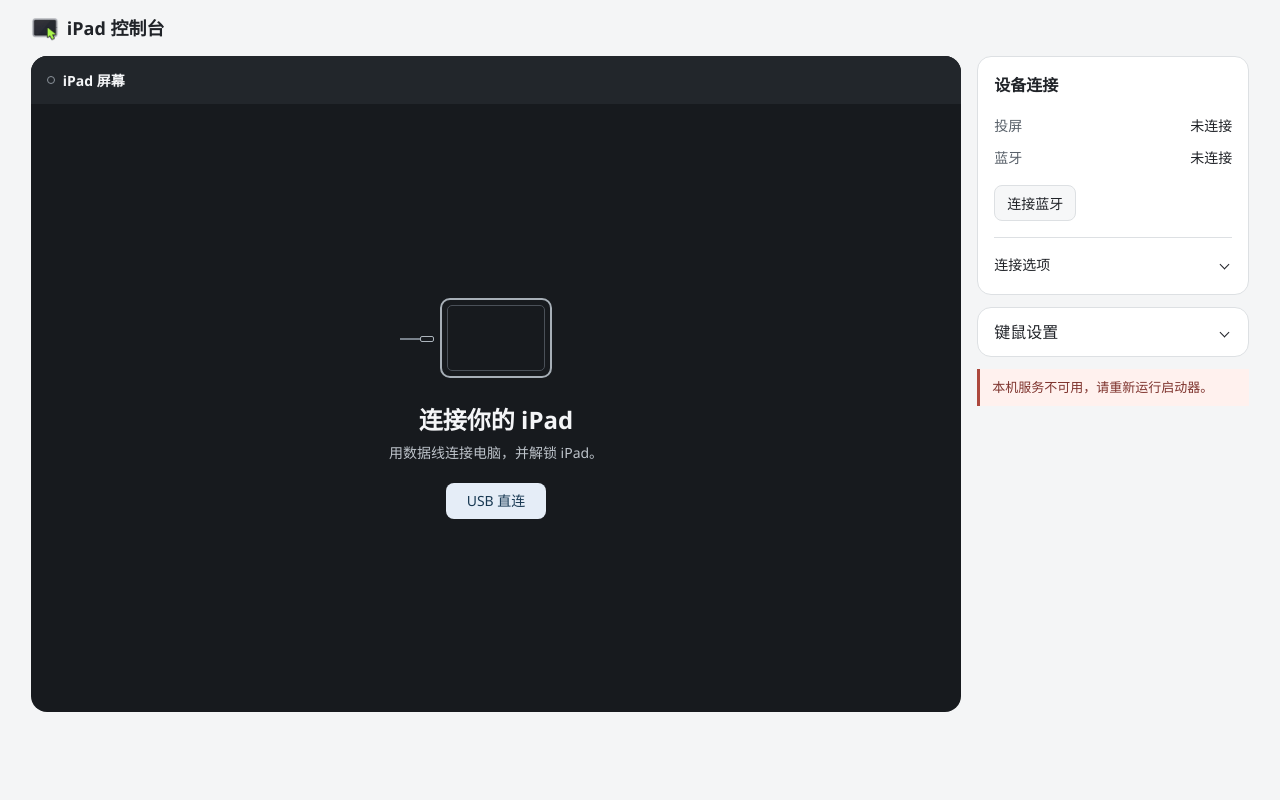
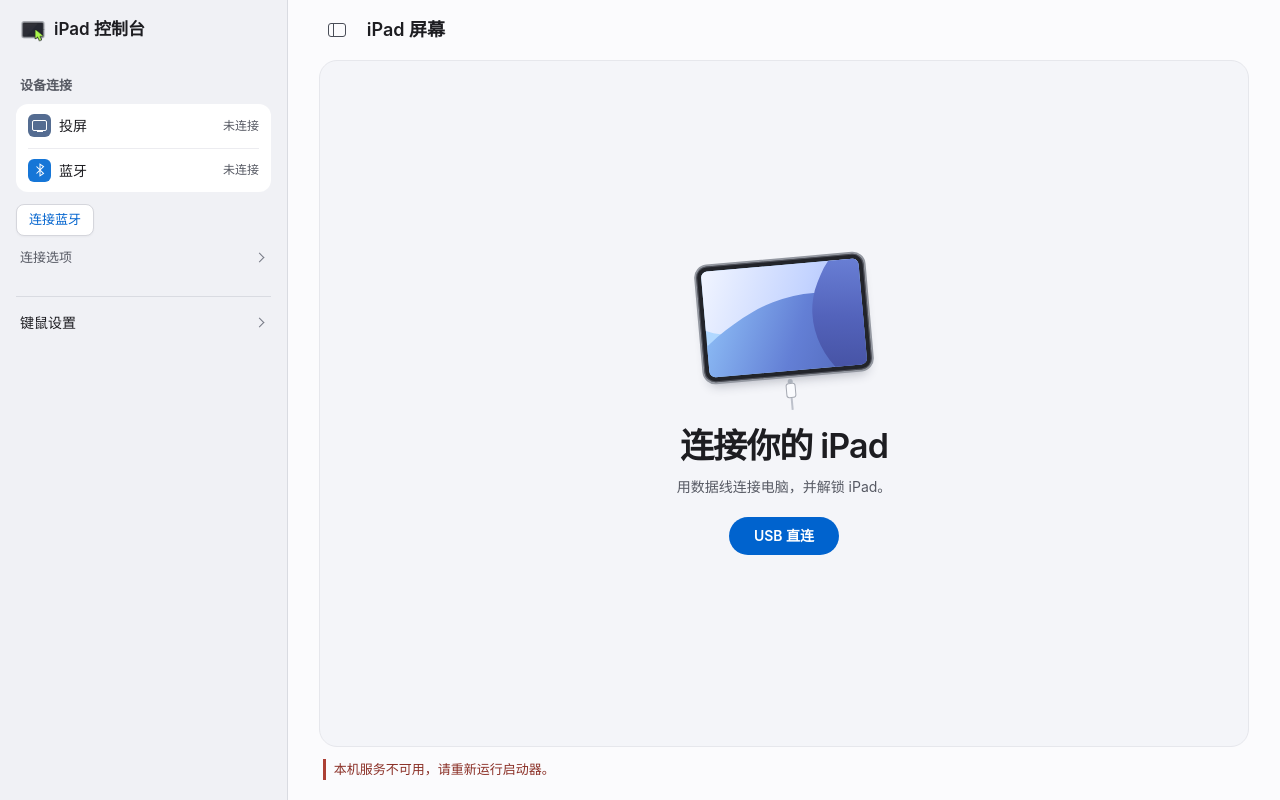
Before and after one commit to LiuJH12138/ipad-bluetooth-mouse, a plain HTML site: page web/index.html in a window 1280 px wide. Drawn offline with Linux system fonts and the light colour scheme; no server answers.

Commit message:
Restyle the console as a device mirror with an adaptive settings sidebar

```diff
--- a/web/app.js
+++ b/web/app.js
@@ -101,6 +101,19 @@ function hasPicture() {
 }
 function ready() { return connected && hasPicture(); }
 const monitor = $('monitor');
+const inspectorButton = $('toggle-inspector');
+function setSidebarVisible(visible) {
+  const sidebar = $('inspector');
+  if (!visible && sidebar.contains(document.activeElement)) inspectorButton.focus();
+  sidebar.hidden = !visible;
+  inspectorButton.setAttribute('aria-expanded', String(visible));
+  inspectorButton.title = visible ? '收起设备设置' : '显示设备设置';
+  inspectorButton.setAttribute('aria-label', inspectorButton.title);
+}
+inspectorButton.onclick = () => setSidebarVisible($('inspector').hidden);
+const compactWindow = window.matchMedia('(max-width: 760px)');
+setSidebarVisible(!compactWindow.matches);
+compactWindow.addEventListener('change', event => setSidebarVisible(!event.matches));
 const fullscreenButton = $('fullscreen');
 fullscreenButton.hidden = !document.fullscreenEnabled;
 fullscreenButton.onclick = async () => {
--- a/web/index.html
+++ b/web/index.html
@@ -8,46 +8,17 @@
   <link rel="stylesheet" href="/style.css">
 </head>
 <body>
-  <header class="masthead">
-    <h1><img src="/console.ico" width="28" height="28" alt="">iPad 控制台</h1>
-  </header>
   <main class="workspace">
-    <section id="monitor" class="monitor" aria-labelledby="preview-heading">
-      <header class="monitor-head">
-        <h2 id="preview-heading"><i id="video-dot" aria-hidden="true"></i>iPad 屏幕</h2>
-        <button id="fullscreen" aria-controls="monitor" hidden>全屏</button>
+    <aside id="inspector" class="inspector" aria-label="设备连接和设置">
+      <header class="masthead">
+        <h1><img src="/console.ico" width="28" height="28" alt="">iPad 控制台</h1>
       </header>
-      <div id="stage">
-        <canvas id="usb-canvas" tabindex="-1" hidden aria-label="iPad USB 实时画面"></canvas>
-        <textarea id="picture-keyboard" tabindex="-1" aria-label="iPad 画面键盘" autocomplete="off" autocapitalize="off" spellcheck="false" disabled></textarea>
-        <video id="video" autoplay muted playsinline aria-label="共享窗口实时画面"></video>
-        <div id="placeholder">
-          <div class="device" aria-hidden="true"><i></i></div>
-          <h3>连接你的 iPad</h3>
-          <p>用数据线连接电脑，并解锁 iPad。</p>
-          <button id="usb" class="primary">USB 直连</button>
-        </div>
-      </div>
-      <div id="transport" class="transport" hidden>
-        <div class="transport-state"><span id="mode-label">预览模式</span><small id="transport-position"></small></div>
-        <div class="actions">
-          <div class="modes" aria-label="操控方式" role="group">
-            <button id="point" aria-pressed="false" title="直接点击投屏里的目标">画面操控</button>
-            <button id="control" title="捕获电脑鼠标和键盘，按 Esc 释放">开始键鼠控制</button>
-            <button id="release" hidden>结束控制</button>
-          </div>
-          <button id="assistant" aria-pressed="false" title="允许本机助手读图和发送键鼠操作">允许助手控制</button>
-        </div>
-      </div>
-      <p id="fullscreen-error" role="status"></p>
-    </section>
-    <aside class="inspector" aria-label="设备连接和设置">
       <section class="panel" aria-labelledby="connections-heading">
         <h2 id="connections-heading">设备连接</h2>
         <dl class="readings">
-          <div><dt>投屏</dt><dd id="source-status">未连接</dd></div>
-          <div><dt>蓝牙</dt><dd id="bluetooth-status">未连接</dd></div>
-          <div id="keyboard-row" hidden><dt>键盘</dt><dd id="keyboard-status">未连接</dd></div>
+          <div><dt><span class="row-symbol display-symbol" aria-hidden="true"></span>投屏</dt><dd><i id="video-dot" aria-hidden="true"></i><span id="source-status">未连接</span></dd></div>
+          <div><dt><span class="row-symbol bluetooth-symbol" aria-hidden="true"><svg width="14" height="16" viewBox="0 0 24 24" fill="none" stroke="currentColor" stroke-width="1.8"><path d="m6 6 12 12-6 4V2l6 4L6 18"/></svg></span>蓝牙</dt><dd id="bluetooth-status">未连接</dd></div>
+          <div id="keyboard-row" hidden><dt><span class="row-symbol keyboard-symbol" aria-hidden="true"></span>键盘</dt><dd id="keyboard-status">未连接</dd></div>
         </dl>
         <div class="row-actions">
           <button id="connect">连接蓝牙</button>
@@ -73,13 +44,48 @@
       </section>
       <details class="panel settings">
         <summary>键鼠设置</summary>
-        <label class="check"><input id="command-control" type="checkbox" checked>将 Ctrl 映射为 iPad Command</label>
+        <label class="check"><span>将 Ctrl 映射为 iPad Command</span><input id="command-control" type="checkbox" role="switch" checked></label>
         <label class="range-label" for="speed">捕获模式指针速度 <output for="speed" id="speed-value">1.0×</output></label>
         <input id="speed" type="range" min="0.2" max="2" step="0.1" value="1">
         <p class="hint">输入拼音时，电脑使用英文输入法，在 iPad 上选字。</p>
       </details>
+    </aside>
+    <section id="monitor" class="monitor" aria-labelledby="preview-heading">
+      <header class="monitor-head">
+        <div class="window-title">
+          <button id="toggle-inspector" aria-label="收起设备侧栏" title="收起设备侧栏" aria-controls="inspector" aria-expanded="true"><span aria-hidden="true"></span></button>
+          <h2 id="preview-heading">iPad 屏幕</h2>
+        </div>
+        <button id="fullscreen" aria-controls="monitor" hidden>全屏</button>
+      </header>
+      <div id="stage">
+        <canvas id="usb-canvas" tabindex="-1" hidden aria-label="iPad USB 实时画面"></canvas>
+        <textarea id="picture-keyboard" tabindex="-1" aria-label="iPad 画面键盘" autocomplete="off" autocapitalize="off" spellcheck="false" disabled></textarea>
+        <video id="video" autoplay muted playsinline aria-label="共享窗口实时画面"></video>
+        <div id="placeholder">
+          <div class="pairing-art" aria-hidden="true">
+            <div class="tablet"><div class="tablet-display"><i></i><b></b><em></em></div></div>
+            <div class="usb-cable"></div>
+          </div>
+          <h3>连接你的 iPad</h3>
+          <p>用数据线连接电脑，并解锁 iPad。</p>
+          <button id="usb" class="primary">USB 直连</button>
+        </div>
+      </div>
+      <div id="transport" class="transport" hidden>
+        <div class="transport-state"><span id="mode-label">预览模式</span><small id="transport-position"></small></div>
+        <div class="actions">
+          <div class="modes" aria-label="操控方式" role="group">
+            <button id="point" aria-pressed="false" title="直接点击投屏里的目标">画面操控</button>
+            <button id="control" title="捕获电脑鼠标和键盘，按 Esc 释放">开始键鼠控制</button>
+            <button id="release" hidden>结束控制</button>
+          </div>
+          <button id="assistant" aria-pressed="false" title="允许本机助手读图和发送键鼠操作">允许助手控制</button>
+        </div>
+      </div>
+      <p id="fullscreen-error" role="status"></p>
       <p id="notice" role="status" aria-live="polite"></p>
-    </aside>
+    </section>
   </main>
   <script src="/usb-video.js"></script>
   <script src="/keyboard.js"></script>
--- a/web/style.css
+++ b/web/style.css
@@ -1,113 +1,145 @@
 :root {
   color-scheme: light;
-  --paper: #f4f5f6;
-  --panel: #fff;
-  --ink: #202328;
-  --muted: #59616a;
-  --line: #dde0e3;
-  --accent: #185ca1;
-  --stage: #171a1e;
-  font: 15px/1.5 "Instrument Sans", "Segoe UI", "Microsoft YaHei UI", sans-serif;
+  --sidebar: #f0f1f5;
+  --surface: #fbfbfd;
+  --ink: #1d1d21;
+  --secondary: #565963;
+  --rule: #d9dbe1;
+  --blue: #0063ce;
+  --bar-height: 60px;
+  font: 14px/1.5 -apple-system, BlinkMacSystemFont, "Segoe UI Variable Text", "Segoe UI", "PingFang SC", "Microsoft YaHei UI", "Microsoft YaHei", sans-serif;
   color: var(--ink);
-  background: var(--paper);
+  background: var(--surface);
 }
 * { box-sizing: border-box; }
 [hidden] { display: none !important; }
 body, h1, h2, h3, p, dl, dd { margin: 0; }
-h1, h2, h3, summary { font-weight: 600; }
-.masthead, .workspace { margin-inline: auto; max-width: 1600px; padding-inline: clamp(16px, 2.4vw, 40px); }
-.masthead { height: 56px; display: flex; align-items: center; }
-h1 { display: inline-flex; align-items: center; gap: 8px; font-size: 18px; }
-.workspace { display: grid; grid-template-columns: minmax(0, 1fr) clamp(228px, 22vw, 272px); align-items: start; gap: 16px; padding-bottom: 24px; }
-.monitor { overflow: hidden; color: #f4f5f7; border-radius: 16px; background: var(--stage); }
-.monitor-head, .transport, .range-label, .readings div, .row-actions, .actions, .modes { display: flex; align-items: center; }
-.monitor-head, .transport, .readings div, .range-label { justify-content: space-between; }
-.monitor-head { padding: 8px 16px; min-height: 48px; background: #22262b; }
-.monitor-head h2 { display: flex; align-items: center; gap: 8px; font-size: 14px; }
-#video-dot { width: 8px; height: 8px; border-radius: 50%; border: 1px solid #8d949c; }
-#video-dot.on { border: none; background: #9bc29e; }
-#stage { position: relative; display: grid; place-items: center; height: clamp(240px, min(76svh, 66vw), 1000px); overflow: hidden; }
+h1, h2, h3 { font-weight: 600; }
+button, input, summary { font: inherit; }
+button, summary { -webkit-tap-highlight-color: transparent; }
+button { min-height: 32px; padding: 5px 12px; color: var(--ink); background: #fff; border: 1px solid #d5d6dc; border-radius: 8px; cursor: pointer; }
+button:enabled:hover { background: #eff0f3; }
+button:disabled { opacity: .55; cursor: default; }
+:focus-visible { outline: 3px solid #2985eb; outline-offset: 3px; }
+.workspace { display: grid; grid-template-columns: clamp(232px, 23vw, 288px) minmax(0, 1fr); min-height: 100svh; }
+.workspace:has(> .inspector[hidden]) { grid-template-columns: minmax(0, 1fr); }
+.inspector { background: var(--sidebar); border-right: 1px solid var(--rule); min-width: 0; max-height: 100svh; overflow-y: auto; padding: 0 16px 24px; }
+.masthead, .monitor-head { min-height: var(--bar-height); display: flex; align-items: center; }
+.masthead { padding-left: 4px; }
+h1 { display: flex; align-items: center; gap: 8px; font-size: 17px; }
+.masthead img { width: 26px; height: 26px; }
+.panel { padding-top: 16px; }
+.panel + .panel { margin-top: 20px; border-top: 1px solid var(--rule); }
+.panel h2 { margin: 0 4px 8px; color: var(--secondary); font-size: 13px; }
+.readings { border-radius: 12px; padding-inline: 12px; background: #fff; }
+.readings div, .readings dt, .readings dd, .range-label, .check { display: flex; align-items: center; }
+.readings div { min-height: 44px; gap: 8px; justify-content: space-between; }
+.readings div + div { border-top: 1px solid #ececf0; }
+.readings dt { gap: 8px; flex-shrink: 0; font-weight: 500; }
+.readings dd { justify-content: flex-end; color: var(--secondary); font-size: 12px; text-align: right; gap: 5px; }
+#video-dot.on { width: 7px; height: 7px; background: #278153; border-radius: 50%; }
+.row-symbol { position: relative; display: inline-grid; place-items: center; width: 23px; height: 23px; border-radius: 6px; color: white; background: #546c91; }
+.bluetooth-symbol { background: #1676d7; }
+.keyboard-symbol { background: #676a76; }
+.display-symbol::before, .keyboard-symbol::before { content: ""; width: 13px; height: 9px; border: 1.5px solid; border-radius: 2px; }
+.display-symbol::after, .keyboard-symbol::after { content: ""; position: absolute; bottom: 5px; width: 6px; height: 1px; background: currentColor; }
+.keyboard-symbol::after { bottom: 10px; }
+.row-actions, .actions, .modes { display: flex; align-items: center; flex-wrap: wrap; gap: 8px; }
+.row-actions { margin-block: 12px 4px; }
+.row-actions button, .disclosure button, #verify-position { background: #fff; box-shadow: 0 1px 2px #2429370c; font-size: 13px; }
+#connect, #verify-position { color: var(--blue); }
+summary { display: flex; align-items: center; justify-content: space-between; min-height: 36px; gap: 12px; cursor: pointer; list-style: none; font-weight: 500; }
+summary::-webkit-details-marker { display: none; }
+summary::after { content: ""; width: 6px; height: 6px; border: solid #767a85; border-width: 0 1.5px 1.5px 0; transform: rotate(-45deg); margin-right: 4px; }
+details[open] > summary::after { transform: rotate(45deg); }
+.disclosure, .settings { padding-inline: 4px; }
+.disclosure summary { color: var(--secondary); font-size: 13px; }
+.settings { padding-top: 8px; }
+details p, .hint, #notice { color: var(--secondary); font-size: 13px; line-height: 1.6; }
+details p, .disclosure button { margin-block: 8px; }
+.diagnostics, output { font-variant-numeric: tabular-nums; }
+#position-status { margin: 0 4px; font-weight: 600; font-size: 15px; }
+#position-status.verified { color: #20613e; }
+#position-detail { margin: 4px 4px 12px; }
+.check, .range-label { justify-content: space-between; gap: 8px; margin: 12px 0 4px; font-size: 13px; }
+input { accent-color: var(--blue); }
+input[role="switch"] { appearance: none; flex: none; width: 32px; height: 20px; margin: 0; padding: 2px; border: 1px solid #9398a1; border-radius: 12px; background: #a1a5af; cursor: pointer; }
+input[role="switch"]::before { display: block; content: ""; width: 14px; height: 14px; border-radius: 50%; background: white; }
+input[role="switch"]:checked { background: var(--blue); border-color: var(--blue); }
+input[role="switch"]:checked::before { transform: translateX(12px); }
+input[type="range"] { width: 100%; height: 24px; margin: 2px 0; }
+#notice { margin: 12px 4px 0; }
+#notice:empty, #fullscreen-error { display: none; }
+#notice.error { padding-left: 8px; border-left: 3px solid #ac4035; color: #8b3027; }
+.monitor { min-width: 0; display: grid; align-self: start; height: 100svh; min-height: 400px; grid-template-rows: auto minmax(0,1fr) auto; padding: 0 clamp(16px, 2.4vw, 36px) 20px; }
+.monitor-head, .window-title { display: flex; align-items: center; gap: 12px; }
+.monitor-head { justify-content: space-between; }
+.window-title h2 { font-size: 18px; line-height: 1.3; }
+#toggle-inspector, #fullscreen { background: transparent; border-color: transparent; color: #494d57; }
+#toggle-inspector:hover, #fullscreen:hover { background: #eaeaf0; }
+#toggle-inspector { display: grid; place-items: center; width: 36px; height: 36px; padding: 0; }
+#toggle-inspector span { position: relative; width: 18px; height: 14px; border: 1.6px solid; border-radius: 3px; }
+#toggle-inspector span::before { content: ""; position: absolute; inset: 0 auto 0 4px; border-left: 1.5px solid; }
+#fullscreen { font-size: 13px; }
+#stage { min-height: 0; display: grid; place-items: center; position: relative; overflow: hidden; border-radius: 18px; background: #141517; }
+#stage:has(#placeholder:not([hidden])) { background: #f4f5f9; border: 1px solid #e6e7ec; }
 #usb-canvas, #video { display: block; width: 100%; height: 100%; min-height: 0; object-fit: contain; }
 #video:not(.active) { display: none; }
 #usb-canvas.point-mode { cursor: default; touch-action: none; user-select: none; }
 #picture-keyboard { position: absolute; left: 0; top: 0; width: 1px; height: 1px; padding: 0; border: 0; opacity: 0; pointer-events: none; }
-#placeholder { padding: 24px; text-align: center; }
-.device { position: relative; margin: 0 auto 24px; width: 112px; height: 80px; border: 2px solid #a7afb7; border-radius: 10px; }
-.device::before { content: ""; position: absolute; inset: 5px; border: 1px solid #4a5058; border-radius: 5px; }
-.device::after { content: ""; position: absolute; left: -22px; top: 36px; height: 4px; width: 12px; border: 1px solid #acb4bc; border-radius: 2px; }
-.device i { position: absolute; left: -42px; top: 38px; width: 20px; border-top: 2px solid #78818b; }
-#placeholder h3 { font-size: 24px; }
-#placeholder p { margin: 4px 0 20px; color: #bdc3ca; font-size: 14px; }
-button, input, summary { font: inherit; }
-button { min-height: 36px; padding: 6px 12px; border: 1px solid var(--line); border-radius: 8px; background: #f6f7f8; color: var(--ink); font-size: 14px; font-weight: 500; cursor: pointer; }
-button:enabled:hover { background: #e8ebee; }
-button:disabled { opacity: .55; cursor: default; }
-button.primary { padding-inline: 20px; border-color: transparent; background: #e5edf7; color: #193953; }
-button.primary:enabled:hover { background: #fff; }
-:focus-visible { outline: 3px solid #3682c6; outline-offset: 2px; }
-.monitor :focus-visible { outline-color: #8cc5ff; }
-.monitor-head button, .transport button { background: transparent; color: #eaedf0; border-color: #565d66; }
-.monitor-head button { min-height: 32px; padding: 4px 12px; }
-.monitor-head button:enabled:hover, .transport button:enabled:hover { background: #3b424b; }
-.transport { flex-wrap: wrap; gap: 8px 16px; min-height: 56px; padding: 8px 16px; background: #252a30; }
-.transport-state { display: grid; font-size: 13px; }
-.transport-state small { color: #bec6cf; font-size: 12px; }
-.actions, .row-actions { gap: 8px; flex-wrap: wrap; }
-.modes { gap: 2px; border-radius: 8px; background: #383e46; padding: 2px; }
+#placeholder { text-align: center; padding: 16px; }
+#placeholder h3 { font-size: clamp(24px, 3vw, 34px); letter-spacing: -.025em; line-height: 1.28; margin: 0; }
+#placeholder p { margin: 8px 0 20px; color: var(--secondary); }
+button.primary { min-width: 110px; min-height: 38px; padding: 7px 20px; color: white; background: var(--blue); border-color: transparent; border-radius: 20px; font-weight: 600; }
+button.primary:enabled:hover { background: #004fba; }
+.pairing-art { position: relative; width: 196px; height: 156px; margin: 0 auto 16px; }
+.tablet { position: absolute; top: 6px; left: 12px; width: 172px; height: 120px; padding: 5px; border: 2px solid #9498a1; border-radius: 13px; background: #22242a; transform: rotate(-5deg); box-shadow: 0 8px 12px -7px #242a3f55, inset 0 0 0 1px #50525c; }
+.tablet-display { position: relative; height: 100%; overflow: hidden; isolation: isolate; background: #b1d8ff; border-radius: 6px; }
+.tablet-display i,.tablet-display b,.tablet-display em { position: absolute; display: block; border-radius: 48%; }
+.tablet-display i { width: 140%; height: 140%; top: -88%; left: -26%; transform: rotate(-28deg); background: linear-gradient(140deg,#f4f7ff 25%,#c3d3ff 69%,#9caff1); }
+.tablet-display b { width: 154%; height: 154%; bottom: -96%; left: -34%; transform: rotate(-32deg); background: linear-gradient(145deg,#8bbaf4 18%,#637fd5 50%,#4254a3); }
+.tablet-display em { width: 120%; height: 160%; right: -88%; top: -24%; transform: rotate(27deg); background: linear-gradient(160deg,#7e9aee,#5363bb 52%,#39428d); }
+.usb-cable { position: absolute; width: 10px; height: 15px; top: 131px; left: 100px; border: 1px solid #a6aab3; border-radius: 3px; background: #fafbfe; transform: rotate(-5deg); }
+.usb-cable::before, .usb-cable::after { content: ""; position: absolute; left: 50%; transform: translateX(-50%); }
+.usb-cable::before { width: 5px; height: 4px; top: -5px; background: #abb1bb; border-radius: 2px 2px 0 0; }
+.usb-cable::after { width: 2px; height: 12px; top: 14px; background: #bdc1cb; }
+.transport { display: flex; flex-wrap: wrap; align-items: center; justify-content: space-between; gap: 8px; padding: 12px 0 0; }
+.transport-state { display: grid; font-size: 13px; color: var(--secondary); }
+.transport-state small { font-size: 12px; }
+.modes { padding: 3px; gap: 2px; border-radius: 10px; background: #eaeaef; }
 .modes:not(:has(button:not([hidden]))) { display: none; }
-.modes button { border: 0; min-height: 32px; padding: 4px 10px; }
-.transport button[aria-pressed="true"], .modes #release { background: #e3ebf5; color: #183650; }
-.transport button[aria-pressed="true"]:enabled:hover, .modes #release:enabled:hover { background: white; }
-.inspector { display: grid; gap: 12px; min-width: 0; }
-.panel { border: 1px solid var(--line); border-radius: 14px; padding: 16px; background: var(--panel); }
-.panel h2, .settings > summary { font-size: 16px; }
-.readings { margin: 12px 0; }
-.readings div { gap: 8px; min-height: 32px; font-size: 14px; }
-.readings dt, .hint, details p, #notice, .diagnostics { color: var(--muted); }
-.readings dd { text-align: right; }
-.disclosure { margin-top: 16px; padding-top: 12px; border-top: 1px solid var(--line); }
-summary { cursor: pointer; list-style: none; display: flex; justify-content: space-between; align-items: center; gap: 12px; min-height: 28px; }
-summary::-webkit-details-marker { display: none; }
-summary::after { content: ""; flex: none; width: 6px; height: 6px; border-right: 1.5px solid; border-bottom: 1.5px solid; transform: rotate(45deg); margin-right: 4px; }
-details[open] > summary::after { transform: rotate(225deg); }
-.disclosure summary { font-size: 14px; font-weight: 500; }
-details p, .hint, #notice { font-size: 13px; line-height: 1.6; }
-details p, .disclosure button, .settings[open] .check { margin-top: 12px; }
-#position-status { margin-top: 12px; font-weight: 600; }
-#position-status.verified { color: #306349; }
-#position-detail { margin-block: 4px 12px; }
-#verify-position:enabled { color: var(--accent); }
-.settings { padding-block: 10px; }
-.settings[open] { padding-bottom: 16px; }
-.check { display: flex; gap: 8px; align-items: center; font-size: 14px; }
-input { accent-color: var(--accent); }
-input[type="checkbox"] { width: 16px; height: 16px; margin: 0; }
-.range-label { font-size: 14px; margin-top: 16px; }
-output, .diagnostics { font-variant-numeric: tabular-nums; }
-input[type="range"] { display: block; height: 24px; width: 100%; margin: 4px 0 0; }
-#notice { padding: 0 4px; }
-#notice:empty, #fullscreen-error { display: none; }
-#notice.error { border-left: 3px solid #ac483d; padding: 8px 12px; color: #7e332d; background: #fff1ee; }
-.monitor:fullscreen { display: grid; grid-template: minmax(0,1fr) auto / minmax(0,1fr) auto; border-radius: 0; background: #101214; }
-.monitor:fullscreen #stage { grid-area: 1 / 1 / 2 / -1; height: 100%; min-height: 0; aspect-ratio: auto; }
-.monitor:fullscreen .monitor-head { grid-area: 2 / 2; padding-inline: 0 12px; background: #252a30; }
-.monitor:fullscreen .monitor-head h2 { display: none; }
-.monitor:fullscreen .transport { grid-area: 2 / 1; }
+.modes button { border: 0; padding: 4px 10px; min-height: 30px; font-size: 13px; border-radius: 7px; background: transparent; }
+.modes button[aria-pressed="true"], .modes #release { background: #fff; box-shadow: 0 1px 3px #20233026; }
+#assistant { font-size: 13px; }
+#assistant[aria-pressed="true"] { color: var(--blue); background: #e7f1ff; border-color: #a3c6f0; }
+.monitor:fullscreen { grid-template: minmax(0,1fr) auto / minmax(0,1fr) auto; height: 100%; min-height: 0; padding: 0; background: #101113; }
+.monitor:fullscreen #stage { grid-area: 1 / 1 / 2 / -1; height: 100%; border-radius: 0; }
+.monitor:fullscreen .monitor-head { grid-area: 2 / 2; min-height: 44px; padding-right: 12px; background: #f5f5f7; }
+.monitor:fullscreen .window-title { display: none; }
+.monitor:fullscreen #notice { display: none; }
+.monitor:fullscreen .transport { grid-area: 2 / 1; padding: 6px 12px; background: #f5f5f7; }
 .monitor:fullscreen.captured .monitor-head, .monitor:fullscreen.captured .transport { display: none; }
-.monitor:fullscreen #fullscreen-error:not(:empty) { display: block; position: absolute; top: 52px; left: 16px; right: 16px; width: fit-content; margin: auto; padding: 8px 16px; border-radius: 8px; pointer-events: none; color: #fff; background: #663b37; }
-@media (min-width: 761px) and (max-height: 760px) {
-  #stage { height: clamp(220px, calc(100svh - 188px), 70vw); }
+.monitor:fullscreen #fullscreen-error:not(:empty) { position: absolute; display: block; top: 12px; left: 16px; right: 16px; margin: auto; width: fit-content; max-width: calc(100% - 32px); padding: 8px 16px; border-radius: 8px; color: white; background: #663b37; pointer-events: none; }
+@media (max-width: 760px) {
+  .workspace { display: flex; flex-direction: column; padding: 0 12px 12px; }
+  .monitor:not(:fullscreen) { display: contents; }
+  .monitor-head { order: 0; min-height: 48px; }
+  #stage { order: 2; min-height: 220px; height: clamp(220px, min(75vw, 68svh), 540px); }
+  .transport { order: 3; }
+  #notice { order: 4; }
+  .monitor:fullscreen #stage { min-height: 0; aspect-ratio: auto; }
+  .inspector { order: 1; max-height: none; margin-bottom: 12px; padding: 8px 16px 12px; border: 1px solid var(--rule); border-radius: 12px; }
+  .masthead { display: none; }
+  .panel { padding-top: 4px; }
+  .panel + .panel { margin-top: 12px; }
+  .pairing-art { zoom: .78; margin-bottom: 8px; }
 }
-@media (max-width: 760px) {
-  .workspace { grid-template-columns: minmax(0,1fr); }
-  #stage { height: auto; aspect-ratio: 4 / 3; }
-  .monitor-head, .transport { padding-inline: 12px; }
-  .inspector { gap: 8px; }
+@media (max-width: 440px), (max-height: 450px) {
+  .pairing-art { zoom: .63; margin-bottom: 8px; }
+  #placeholder h3 { font-size: 23px; }
+  #placeholder p { margin: 4px 0 12px; }
 }
-@media (max-width: 440px) {
-  #placeholder { padding: 12px; }
-  .device { width: 80px; height: 56px; margin-bottom: 12px; }
-  .device i { top: 26px; } .device::after { top: 24px; }
-  #placeholder h3 { font-size: 20px; } #placeholder p { margin-bottom: 12px; }
-  .transport { align-items: flex-start; }
+@media (forced-colors: active) {
+  input[role="switch"] { appearance: auto; }
+  input[role="switch"]::before { display: none; }
 }
```
Also changed, not shown: tests/picture-input.test.js (+2 -0 lines), 1 other file.
